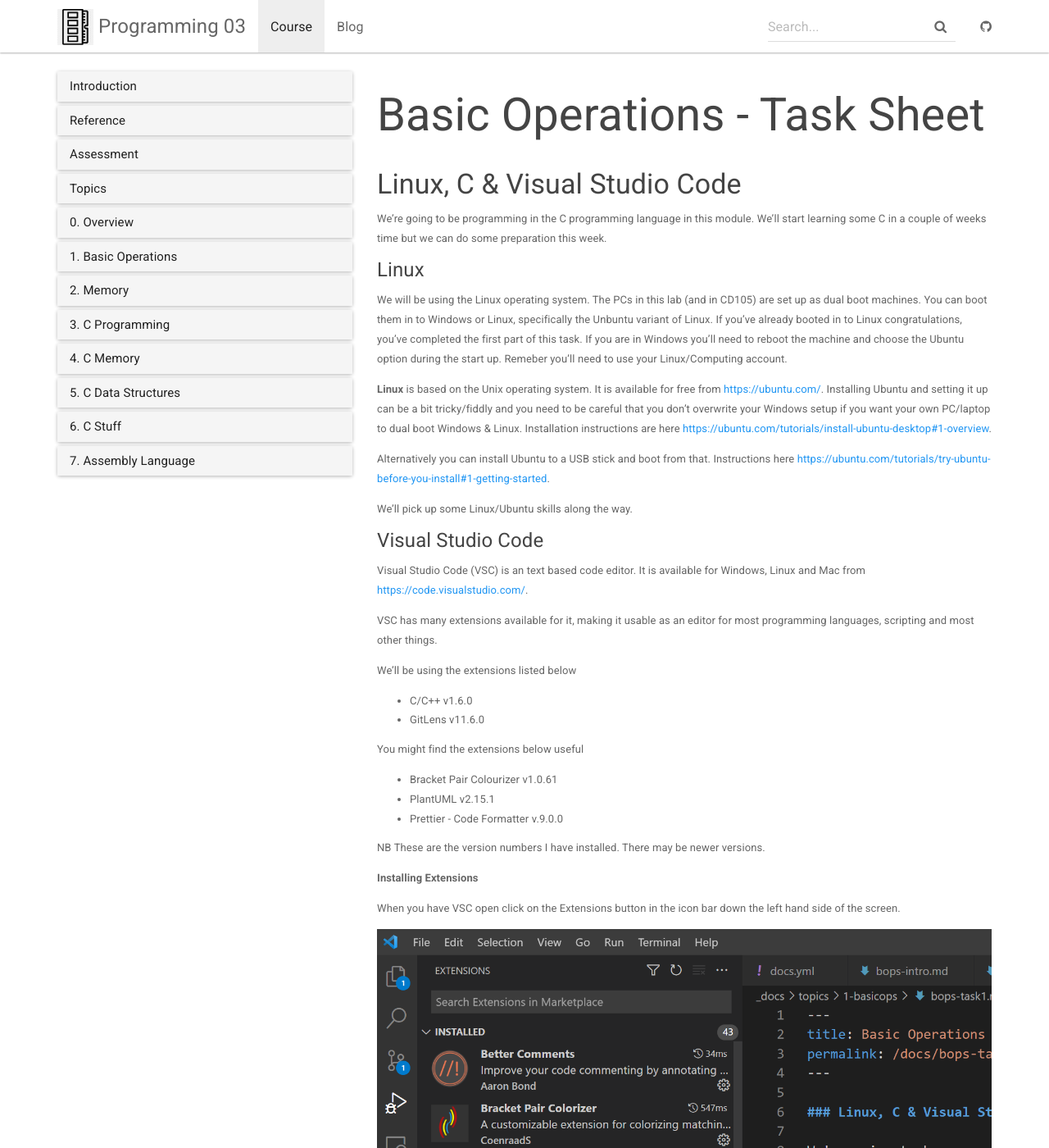
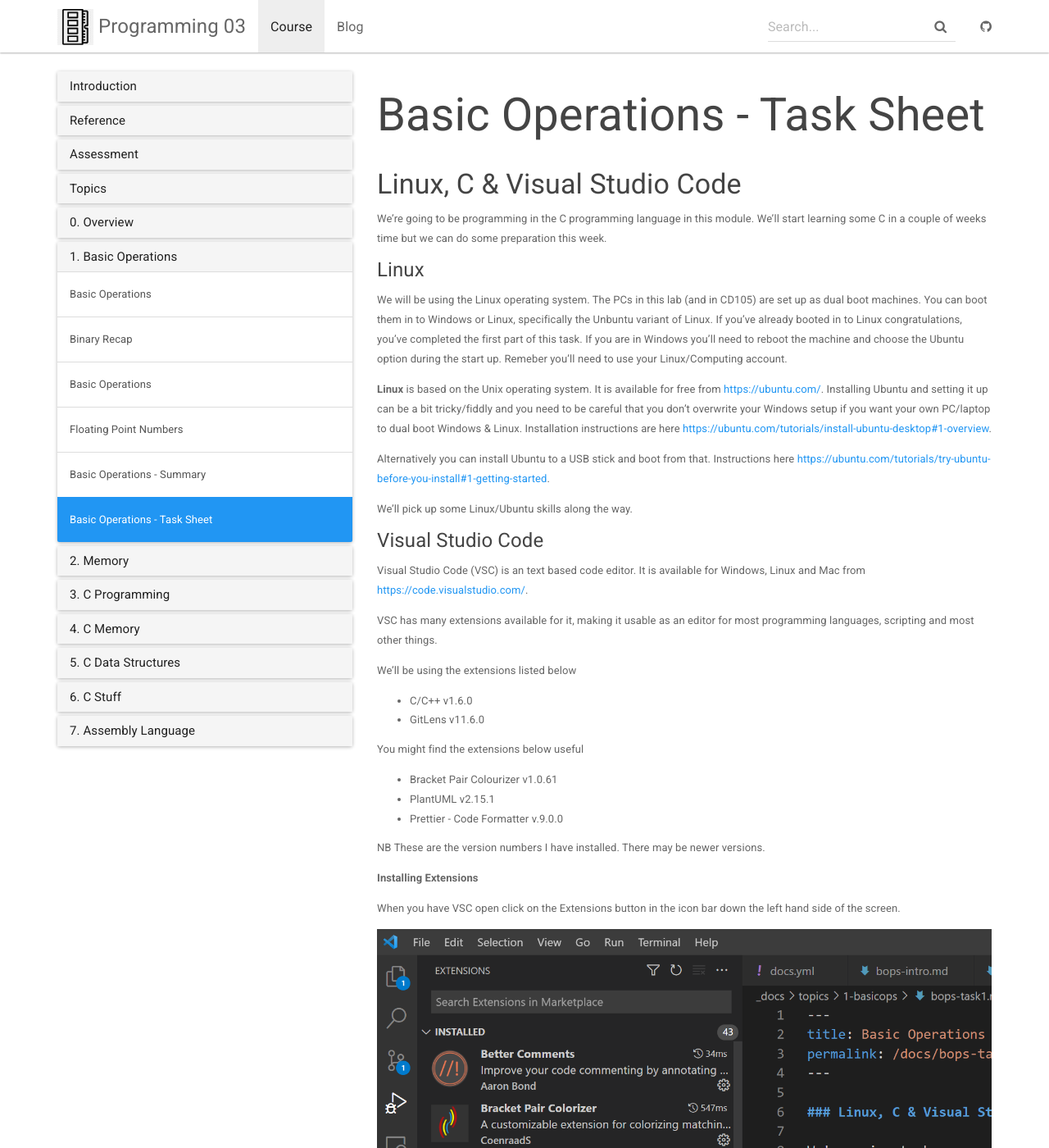
Before and after one commit to andyguestysj/prog03, a Jekyll site: the page built from _docs/topics/1-basicops/bops-task1.md, in a window 1280 px wide and 1400 px high. Shown: the whole window at 82% size. Built offline with Jekyll 4.4.1, drawn with Linux system fonts in a browser that asks for light colours; some of the changed text lies outside the part shown.

Commit message:
bop taask 2

```diff
--- a/_data/docs.yml
+++ b/_data/docs.yml
@@ -31,7 +31,7 @@
   - bops-integers
   - bops-floats
   - bops-summary
-
+  - bops-task1
 
 - title: 2. Memory
   docs:
--- a/_docs/topics/1-basicops/bops-task1.md
+++ b/_docs/topics/1-basicops/bops-task1.md
@@ -40,6 +40,9 @@
 
 <centre>
     <img src="{{ "/assets/img/vsc-ext.png" | relative_url }}" alt="VSC Button Bar" class="img-responsive">
+</centre>
+<BR></BR>
+<centre>
     <img src="{{ "/assets/img/ext-btn.png" | relative_url }}" alt="VSC Button Bar - Extension Button" class="img-responsive">
 </centre>
 
@@ -50,3 +53,11 @@
 </centre>
 
 Type the name of the extension you want to install in the text box at the top of the Extension Bar and click the blue install button for the extension.
+
+#### GitLens
+
+If you've installed the GitLens extension correctly there should be an icon in the bar that looks like this.
+
+<centre>
+    <img src="{{ "/assets/img/ext-git.png" | relative_url }}" alt="VSC Button Bar - Source Control" class="img-responsive">
+</centre>
```
Also changed, not shown: assets/img/ext-git.png (added).
